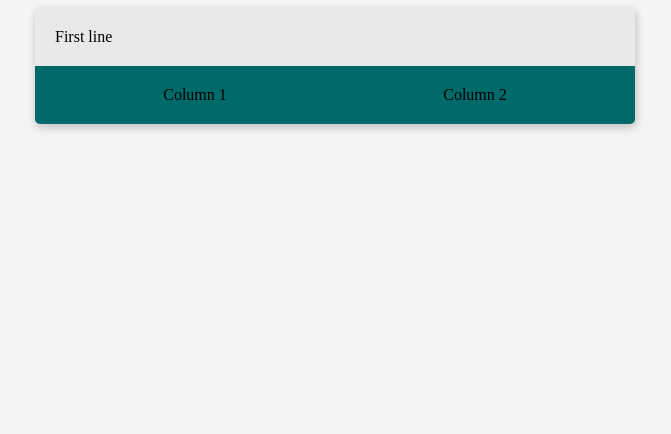
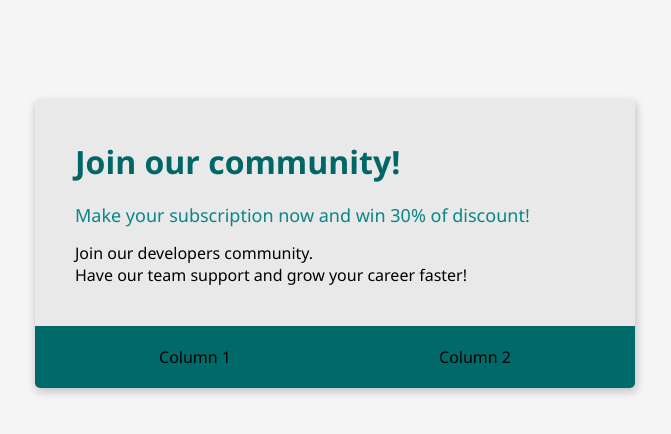
Before and after one commit to kauanzin222/bootcamp-devjr-modulo2-1, a plain HTML site: page index.html in a window 1280 px wide. Shown: the whole page, without its empty margins (305-976 px from the left). Drawn offline with Linux system fonts and the light colour scheme.

Commit message:
closes #3 - header of index.html

```diff
--- a/index.html
+++ b/index.html
@@ -8,6 +8,8 @@
     <style>
         body {
             background-color: #F5F5F5;
+            font-family: 'Segoe UI', Tahoma, Geneva, Verdana, sans-serif;
+            margin-top: 100px;
         }
 
         /*Creation of CONTAINER, a main box that can have div(s)*/
@@ -26,7 +28,7 @@
 
         /*Denominating the HEADER, that's the top of the container*/
         .header {
-            padding: 20px; /*padding is like a margin but only for the header, the top of our container*/
+            padding: 40px; /*padding is like a margin but only for the header, the top of our container*/
         }
 
         /*Creation of FLEX-CONTAINER, a subdivision of the container that can be modify as I want*/
@@ -39,12 +41,36 @@
             padding: 20px;
         }
 
+        .header-title {
+            color: #006666;
+            font-size: 32px;
+            font-weight: 700;
+            margin-bottom: 20px;
+        }
+
+        .header-subtitle {
+            margin-bottom: 15px;
+            font-size: 18px;
+            color: #098685;
+            font-weight: 500;
+        }
+
+
     </style>
 </head>
 <body>
     <div class="container">
         <div class="header">
-            First line
+            <div class="header-title">
+                Join our community!
+            </div>
+            <div class="header-subtitle">
+                Make your subscription now and win 30% of discount!
+            </div>
+            <div>
+                Join our developers community. <br>
+                Have our team support and grow your career faster!
+            </div>
         </div>
         <div class="flex-container">
             <div>
```
